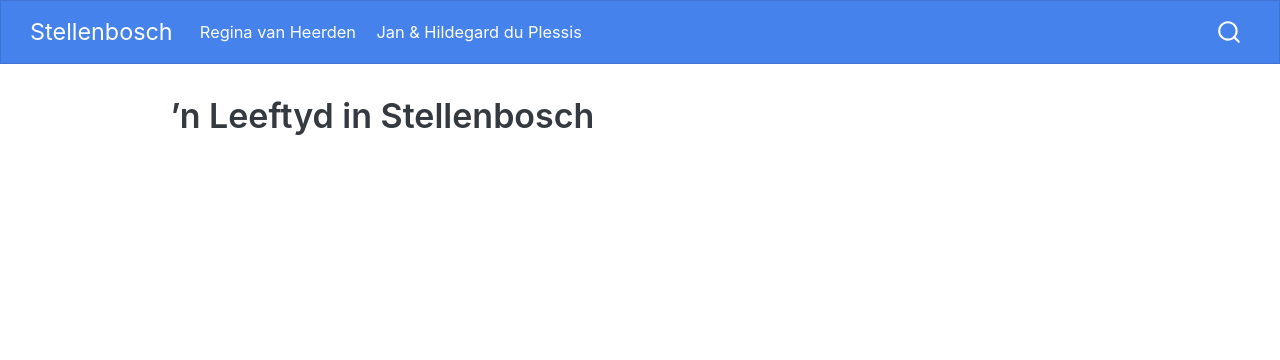
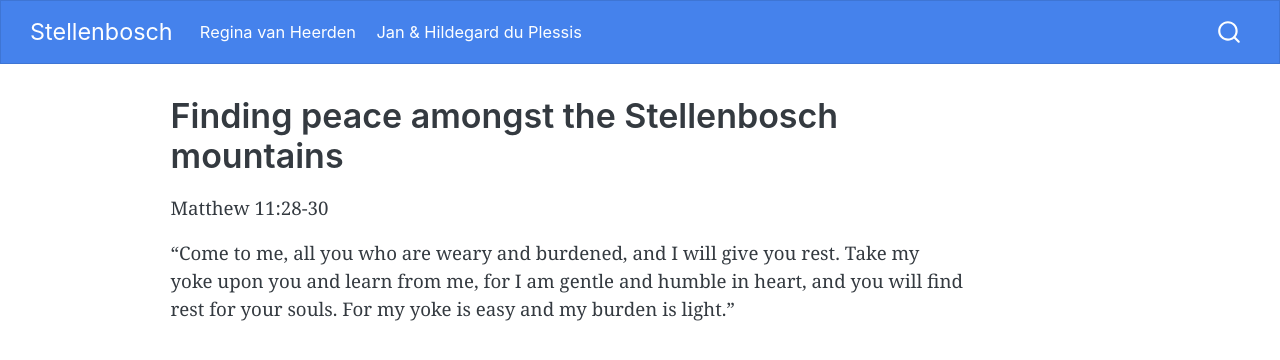
Before and after one commit to fduple/stellenbosch.duplessis.org, a plain HTML site: page index.html in a window 1280 px wide. Drawn offline with Linux system fonts and the light colour scheme.

Commit message:
Sentrale boodskap bygevoeg

```diff
--- a/index.html
+++ b/index.html
@@ -7,7 +7,7 @@
 <meta name="viewport" content="width=device-width, initial-scale=1.0, user-scalable=yes">
 
 
-<title>Stellenbosch – ’n Leeftyd in Stellenbosch</title>
+<title>Stellenbosch – Finding peace amongst the Stellenbosch mountains</title>
 <style>
 code{white-space: pre-wrap;}
 span.smallcaps{font-variant: small-caps;}
@@ -115,7 +115,7 @@ ul.task-list li input[type="checkbox"] {
 
 <header id="title-block-header" class="quarto-title-block default">
 <div class="quarto-title">
-<h1 class="title">’n Leeftyd in Stellenbosch</h1>
+<h1 class="title">Finding peace amongst the Stellenbosch mountains</h1>
 </div>
 
 
@@ -132,6 +132,8 @@ ul.task-list li input[type="checkbox"] {
 </header>
 
 
+<p>Matthew 11:28-30</p>
+<p>“Come to me, all you who are weary and burdened, and I will give you rest. Take my yoke upon you and learn from me, for I am gentle and humble in heart, and you will find rest for your souls. For my yoke is easy and my burden is light.”</p>
 
 
 
```
Also changed, not shown: search.json (+7 -0 lines).
